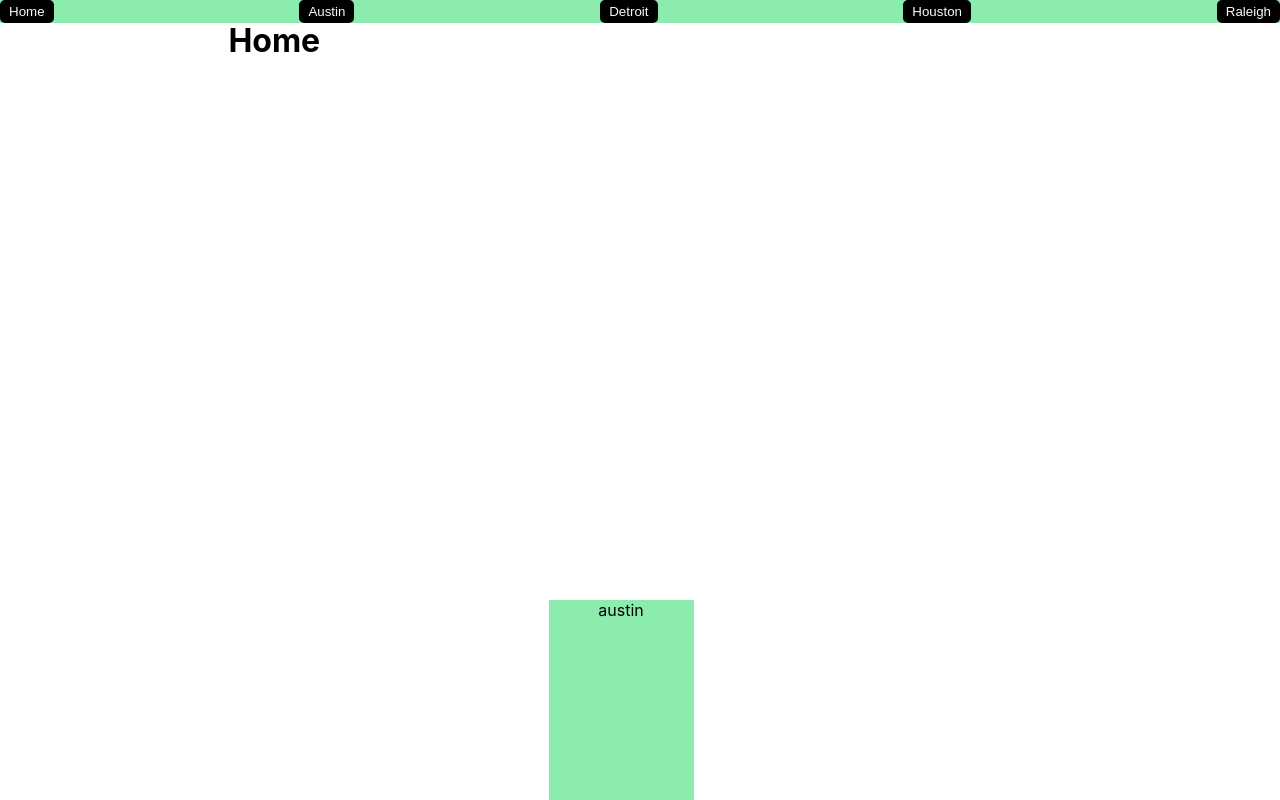
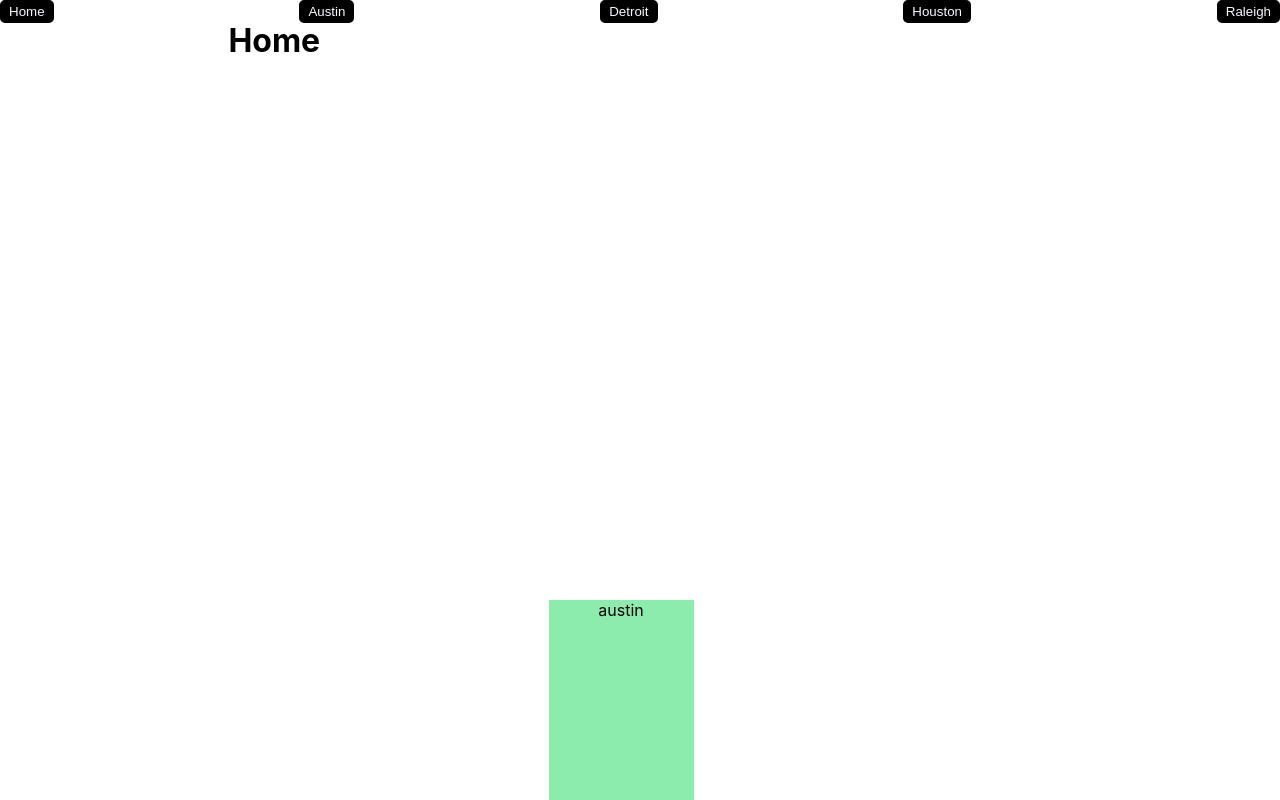
Before and after one commit to jakerwalton/Project_3_Frontend, a React (Create React App) app: page / in a window 1280 px wide. Shown: the top 800 px of the page. Built offline with nearby package versions, Linux system fonts and the light colour scheme; no server answers.

Commit message:
space out nav

```diff
--- a/src/App.css
+++ b/src/App.css
@@ -34,7 +34,6 @@
   text-align: center;
   position: fixed;
   width: 100%;
-  background-color: #8becad;
 }
 
 .links {
```
